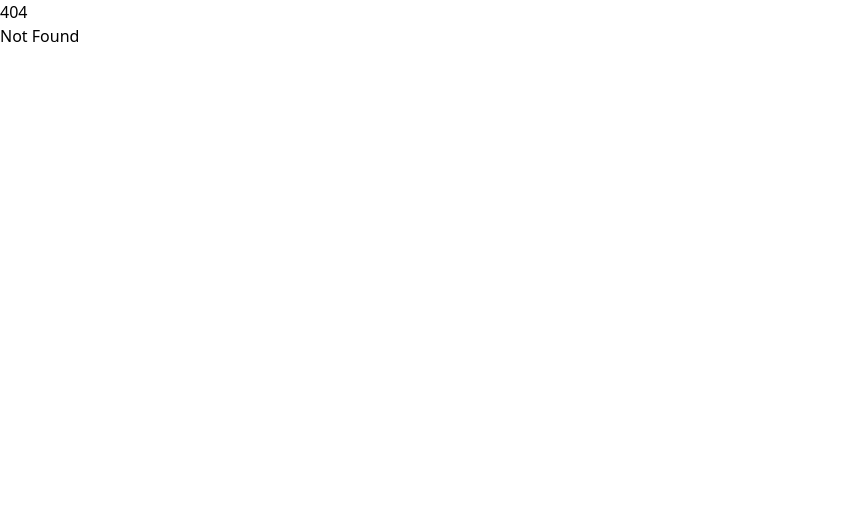
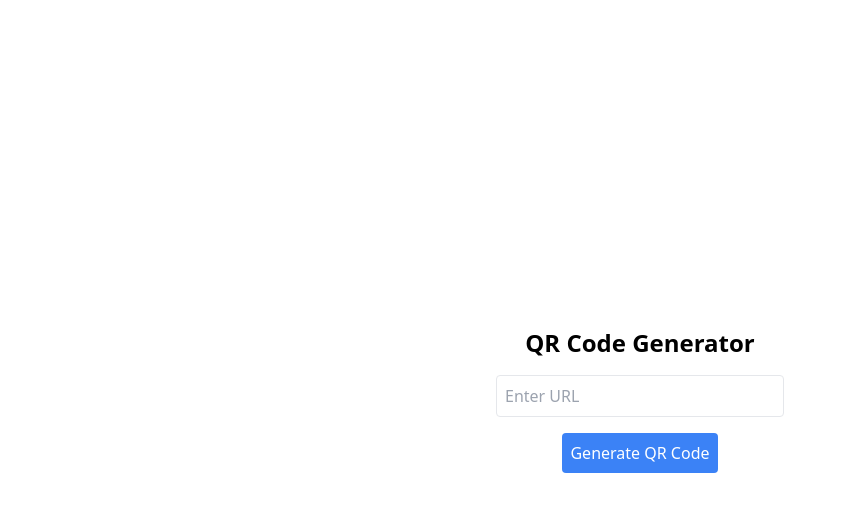
Before and after one commit to adamjsturge/dev-tools, a SvelteKit app: page /qr-code in a window 1280 px wide. Before the commit this address had no page. Shown: the top 512 px of the page, without its empty margins (0-847 px from the left). Built offline with nearby package versions, Linux system fonts and the light colour scheme.

Commit message:
Add QR-Code support

```diff
--- a/package.json
+++ b/package.json
@@ -34,5 +34,8 @@
 		"typescript": "^5.0.0",
 		"vite": "^5.0.3"
 	},
-	"type": "module"
+	"type": "module",
+	"dependencies": {
+		"qrcode": "^1.5.4"
+	}
 }
--- a/src/routes/base64/Base64Layout.svelte
+++ b/src/routes/base64/Base64Layout.svelte
@@ -21,17 +21,16 @@
 
 <div class="flex min-h-screen flex-col items-center justify-center bg-gray-100 p-4">
 	<h1 class="mb-4 text-2xl font-bold">{title}</h1>
-	<input
-		type="text"
+	<textarea
 		bind:value={inputValue}
 		placeholder={inputPlaceholder}
-        class="fixed-size mb-4 w-full max-w-md rounded border border-gray-300 p-2 text-left h-auto overflow-auto"
+        class="w-[600px] h-72 mb-4 max-w-md rounded border border-gray-300 p-2 text-left overflow-auto"
 	/>
 	<button on:click={handleClick} class="rounded bg-blue-500 p-2 text-white hover:bg-blue-700">
 		{buttonText}
 	</button>
 
-	<div class="fixed-size mt-4 w-full max-w-md rounded border border-gray-300 p-2">
+	<div class="w-[600px] h-72 mt-4 max-w-md rounded border border-gray-300 p-2">
 		<p class="break-words">{outputValue}</p>
 	</div>
 	<button
--- /dev/null
+++ b/src/routes/qr-code/+page.svelte
@@ -0,0 +1,34 @@
+<script>
+  import QRCode from 'qrcode';
+
+  let url = '';
+  let qrCodeDataUrl = '';
+
+  const generateQRCode = async () => {
+    try {
+      const rendererOpts = {
+        quality: 1
+      };
+      qrCodeDataUrl = await QRCode.toDataURL(url, { rendererOpts });
+    } catch (err) {
+      console.error(err);
+    }
+  };
+
+  const saveQRCode = () => {
+    const link = document.createElement('a');
+    link.href = qrCodeDataUrl;
+    link.download = 'qrcode.png';
+    link.click();
+  };
+</script>
+
+<main class="flex flex-col items-center justify-center h-screen text-center">
+  <h1 class="text-2xl font-bold mb-4">QR Code Generator</h1>
+  <input type="text" bind:value={url} placeholder="Enter URL" class="mb-4 p-2 w-72 border rounded" />
+  <button on:click={generateQRCode} class="p-2 bg-blue-500 text-white rounded cursor-pointer">Generate QR Code</button>
+  {#if qrCodeDataUrl}
+    <img src={qrCodeDataUrl} alt="QR Code" class="size-[600px] mt-4 border border-black" style="width: 200px; height: 200px;" />
+    <button on:click={saveQRCode} class="p-2 bg-green-500 text-white rounded cursor-pointer mt-4">Save QR Code</button>
+  {/if}
+</main>
```
Also changed, not shown: 1 other file (tests, documents, lock files or other folders).
